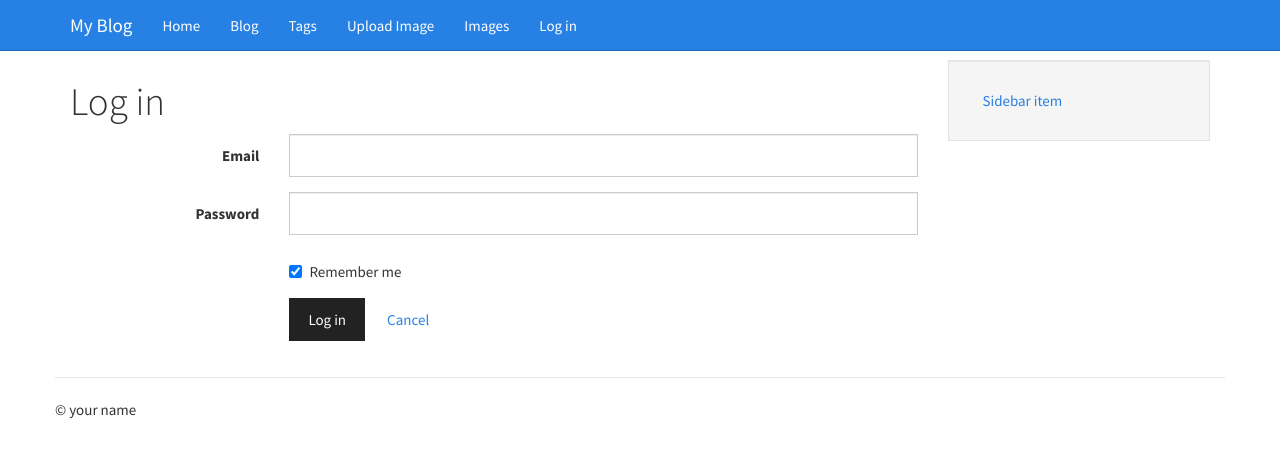
After one commit to snakelover/blog, a Flask app: page /login/ in a window 1280 px wide. The commit adds this page. Shown: the top 458 px of the page. Run offline with Flask 3, Linux system fonts and the light colour scheme; some libraries are stand-ins or nearby versions.

Commit message:
Add login and logout functionality

```diff
--- /dev/null
+++ b/forms.py
@@ -0,0 +1,22 @@
+import wtforms
+from wtforms import validators
+from models import User
+
+class LoginForm(wtforms.Form):
+    email = wtforms.StringField("Email",
+        validators=[validators.DataRequired()])
+    password = wtforms.PasswordField("Password",
+        validators=[validators.DataRequired()])
+    remember_me = wtforms.BooleanField("Remember me?",
+        default=True)
+
+    def validate(self):
+        if not super(LoginForm, self).validate():
+            return False
+
+        self.user = User.authenticate(self.email.data, self.password.data)
+        if not self.user:
+            self.email.errors.append("Invalid email or password.")
+            return False
+
+        return True
--- a/main.py
+++ b/main.py
@@ -1,3 +1,7 @@
+import os
+import sys
+sys.path.insert(0, os.path.abspath(os.path.dirname(__file__)))
+
 from app import app, db
 import models
 import views
--- a/models.py
+++ b/models.py
@@ -103,7 +103,7 @@ class User(db.Model):
             self.slug = slugify(self.name)
 
     def get_id(self):
-        return unicode(self.id)
+        return str(self.id)
 
     def is_authenticated(self):
         return True
--- a/templates/base.html
+++ b/templates/base.html
@@ -1,5 +1,6 @@
 <!DOCTYPE html>
 <html lang="en">
+
 <head>
   <meta charset="utf-8">
   <title>{% block title %}{% endblock %} | My Blog</title>
@@ -32,6 +33,13 @@
           <li><a href="{{ url_for('entries.tag_index') }}">Tags</a></li>
           <li><a href="{{ url_for('entries.image_upload') }}">Upload Image</a></li>
           <li><a href="{{ url_for('entries.image_index') }}">Images</a></li>
+          {% if g.user.is_authenticated %}
+          <li><a href="{{ url_for('logout', next=request.path) }}">Log
+              out</a></li>
+          {% else %}
+          <li><a href="{{ url_for('login', next=request.path) }}">Log
+              in</a></li>
+          {% endif %}
           {% block extra_nav %}{% endblock %}
         </ul>
       </div>
@@ -66,4 +74,5 @@
     </div>
   </div>
 </body>
+
 </html>
--- /dev/null
+++ b/templates/login.html
@@ -0,0 +1,23 @@
+{% extends "base.html" %}
+{% from "macros/form_field.html" import form_field %}
+{% block title %}Log in{% endblock %}
+{% block content_title %}Log in{% endblock %}
+{% block content %}
+<form action="{{ url_for('login', next=request.args.get('next','')) }}" class="form form-horizontal" method="post">
+{{ form_field(form.email) }}
+{{ form_field(form.password) }}
+<div class="form-group">
+    <div class="col-sm-offset-3 col-sm-9">
+        <div class="checkbox">
+            <label>{{ form.remember_me() }} Remember me</label>
+        </div>
+    </div>
+</div>
+<div class="form-group">
+    <div class="col-sm-offset-3 col-sm-9">
+        <button type="submit" class="btn btn-default">Log in</button>
+        <a class="btn" href="{{ url_for('homepage') }}">Cancel</a>
+    </div>
+</div>
+</form>
+{% endblock %}
--- a/views.py
+++ b/views.py
@@ -1,9 +1,35 @@
-from flask import render_template, request
+from urllib.parse import urlparse
+from flask import flash, redirect, render_template, request, url_for
+from flask_login import login_user, logout_user
 
 from app import app
+from app import login_manager
+from forms import LoginForm
 
+@app.route("/")
+def homepage():
+    return render_template("homepage.html")
 
-@app.route('/')
-def homepage():
-    name = request.args.get('name')
-    return render_template('homepage.html', name=name)
+@app.route("/login/", methods=["GET", "POST"])
+def login():
+    if request.method == "POST":
+        form = LoginForm(request.form)
+        if form.validate():
+            login_user(form.user, remember=form.remember_me.data)
+            flash("Successfully logged in as %s." % form.user.email, "success")
+            next_page = request.args.get("next")
+            if not next_page or urlparse(next_page).netloc != '':
+                next_page = url_for("homepage")
+            return redirect(next_page)
+    else:
+        form = LoginForm()
+    return render_template("login.html", form=form)
+
+@app.route("/logout/")
+def logout():
+    logout_user()
+    flash('You have been logged out.', 'success')
+    next_page = request.args.get("next")
+    if not next_page or urlparse(next_page).netloc != '':
+        next_page = url_for("homepage")
+    return redirect(next_page)
```
Also changed, not shown: entries/blueprint.py (+6 -1 lines). Lines whose indentation alone changed are shown as unchanged.
